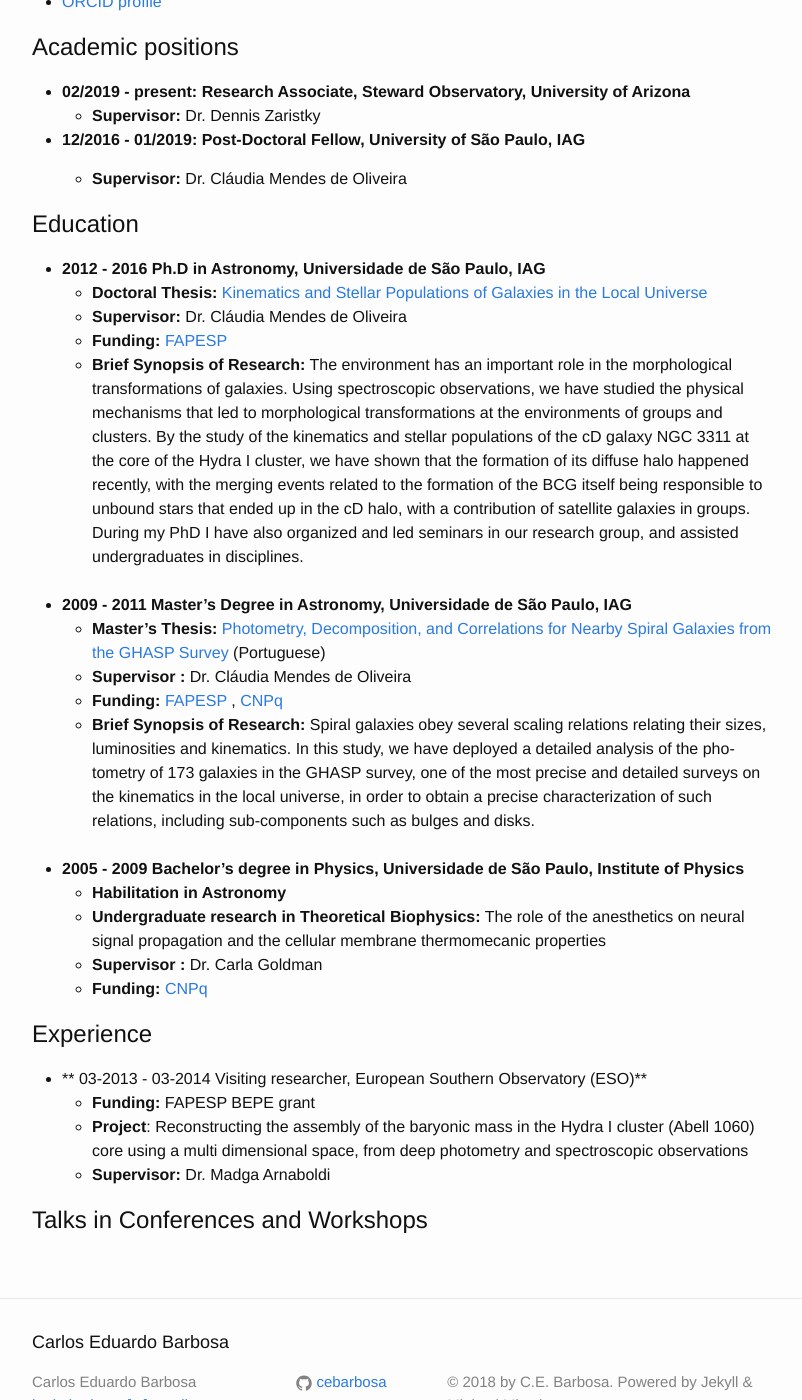
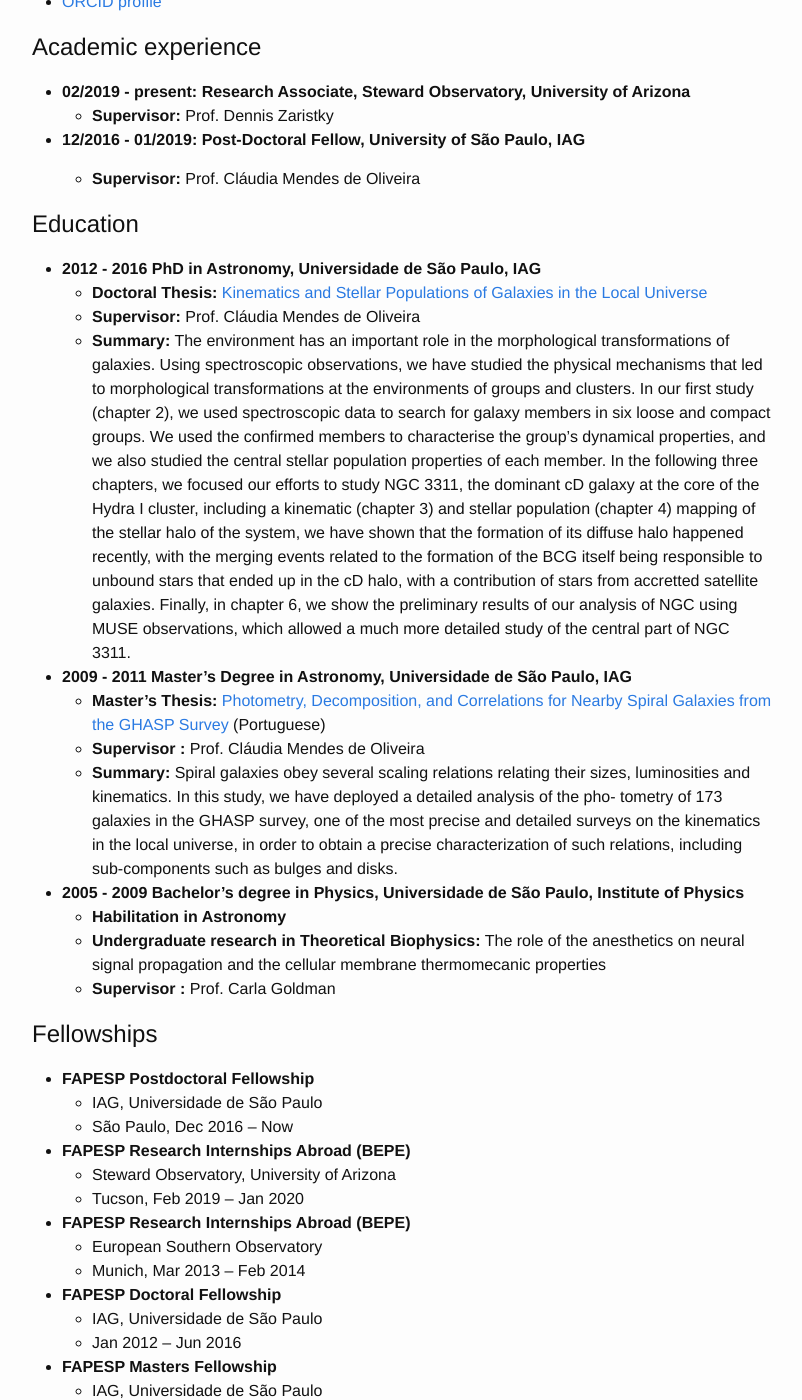
Before and after one commit to cebarbosa/cebarbosa.github.io, a Jekyll site: the page built from cv.md, in a window 1280 px wide and 1400 px high, scrolled down 198 px. Shown: the whole window, without its empty margins (238-1040 px from the left). Built offline with Jekyll 4.4.1, drawn with Linux system fonts in a browser that asks for light colours; some of the changed text lies outside the part shown.

Commit message:
Updated CV.

```diff
--- a/cv.md
+++ b/cv.md
@@ -6,47 +6,77 @@
 * [Curriculum Vitae](assets/cebarbosa_cv.pdf)
 * [ORCID profile](https://orcid.org/0000-0002-5292-2782)
 
-Academic positions
+Academic experience
 ======
 
 * **02/2019 - present: Research Associate, Steward Observatory, University of Arizona**
-    * **Supervisor:** Dr. Dennis Zaristky
+    * **Supervisor:** Prof. Dennis Zaristky
 
 * **12/2016 - 01/2019: Post-Doctoral Fellow, University of São Paulo, IAG**
 
-    * **Supervisor:** Dr. Cláudia Mendes de Oliveira
+    * **Supervisor:** Prof. Cláudia Mendes de Oliveira
 
 
 Education
 ======
-* **2012 - 2016 Ph.D in Astronomy, Universidade de São Paulo, IAG**
+* **2012 - 2016 PhD in Astronomy, Universidade de São Paulo, IAG**
     * **Doctoral Thesis:** [Kinematics and Stellar Populations of Galaxies in the Local Universe](assets/thesis.pdf)
-    * **Supervisor:** Dr. Cláudia Mendes de Oliveira
-    * **Funding:** [FAPESP](http://www.fapesp.br/en/)
-    * **Brief Synopsis of Research:** The environment has an important role in the morphological transformations of galaxies. Using spectroscopic observations, we have studied the physical mechanisms that led to morphological transformations at the environments of groups and clusters. By the study of the kinematics and stellar populations of the cD galaxy NGC 3311 at the core of the Hydra I cluster, we have shown that the formation of its diffuse halo happened recently, with the merging events related to the formation of the BCG itself being responsible to unbound stars that ended up in the cD halo, with a contribution of satellite galaxies in groups. During my PhD I have also organized and led seminars in our research group, and assisted undergraduates in disciplines.
- <br>
- <br>
+    * **Supervisor:** Prof. Cláudia Mendes de Oliveira
+    * **Summary:** The environment has an important role in the morphological transformations of galaxies. Using spectroscopic observations, we have studied the physical mechanisms that led to morphological transformations at the environments of groups and clusters. In our first study (chapter 2), we used spectroscopic data to search for galaxy members in six loose and compact groups. We used the confirmed members to characterise the group's dynamical properties, and we also studied the central stellar population properties of each member. In the following three chapters, we focused our efforts to study NGC 3311, the dominant cD galaxy at the core of the Hydra I cluster, including a kinematic (chapter 3) and stellar population (chapter 4) mapping of the stellar halo of the system,  we have shown that the formation of its diffuse halo happened recently, with the merging events related to the formation of the BCG itself being responsible to unbound stars that ended up in the cD halo, with a contribution of stars from accretted satellite galaxies. Finally, in chapter 6, we show the preliminary results of our analysis of NGC using MUSE observations, which allowed a much more detailed study of the central part of NGC 3311.
+
  * **2009 - 2011 Master's Degree in Astronomy, Universidade de São Paulo, IAG**
     * **Master's Thesis:** [Photometry, Decomposition, and Correlations for Nearby Spiral Galaxies from the GHASP Survey](assets/master_thesis.pdf) (Portuguese)
-    * **Supervisor :** Dr. Cláudia Mendes de Oliveira
-    * **Funding:** [FAPESP](http://www.fapesp.br/en/) , [CNPq](http://cnpq.br/)
-    * **Brief Synopsis of Research:**  Spiral galaxies obey several scaling relations relating their sizes, luminosities and kinematics. In this study, we have deployed a detailed analysis of the pho- tometry of 173 galaxies in the GHASP survey, one of the most precise and detailed surveys on the kinematics in the local universe, in order to obtain a precise characterization of such relations, including sub-components such as bulges and disks.
-    <br>
-    <br>
+    * **Supervisor :** Prof. Cláudia Mendes de Oliveira
+    * **Summary:**  Spiral galaxies obey several scaling relations relating their sizes, luminosities and kinematics. In this study, we have deployed a detailed analysis of the pho- tometry of 173 galaxies in the GHASP survey, one of the most precise and detailed surveys on the kinematics in the local universe, in order to obtain a precise characterization of such relations, including sub-components such as bulges and disks.
+
  * **2005 - 2009 Bachelor's degree in Physics, Universidade de São Paulo, Institute of Physics**
     * **Habilitation in Astronomy**
     * **Undergraduate research in Theoretical Biophysics:** The role of the anesthetics on neural signal propagation and the cellular membrane thermomecanic properties
-    * **Supervisor :** Dr. Carla Goldman
-    * **Funding:** [CNPq](http://cnpq.br/)
+    * **Supervisor :** Prof. Carla Goldman
 
+Fellowships
+=======
+* **FAPESP Postdoctoral Fellowship**
+    * IAG, Universidade de São Paulo
+    * São Paulo, Dec 2016 – Now
+* **FAPESP Research Internships Abroad (BEPE)**
+    * Steward Observatory, University of Arizona
+    * Tucson, Feb 2019 – Jan 2020
+* **FAPESP Research Internships Abroad (BEPE)**
+    * European Southern Observatory
+    * Munich, Mar 2013 – Feb 2014
+* **FAPESP Doctoral Fellowship**
+    * IAG, Universidade de São Paulo
+    * Jan 2012 – Jun 2016
+* **FAPESP Masters Fellowship**
+    * IAG, Universidade de São Paulo
+    * São Paulo, Mar 2010 – Jul 2011
+* **CNPq Masters Fellowship**
+    * IAG, Universidade de São Paulo
+    * São Paulo, Aug 2009 – Jun 2011
+* **CNPq Undergraduate Fellowship**
+    * Institute of Physics, Universidade de São Paulo
+    * São Paulo, Aug 2008 – Jul 2010
 
+Memberships
+========
+* **International Astronomical Union (IAU)** (junior member)
+* ** Sociedade Astronômica Brasileira (SAB)** (effective member)
 
-Experience
-=====
-* ** 03-2013 - 03-2014 Visiting researcher, European Southern Observatory (ESO)**
-    * **Funding:** FAPESP BEPE grant
-    * **Project**: Reconstructing the assembly of the baryonic mass in the Hydra I cluster (Abell 1060) core using a multi dimensional space, from deep photometry and spectroscopic observations
-    * **Supervisor:** Dr. Madga Arnaboldi
+Organizing Committees
+==============
+* **SPAnet Workshop on Clusters of Galaxies and the Large-Scale Structure of the Universe**
+    * IAG, Universidade de São Paulo, Local organizing committee
+    * São Paulo, Mar 2018
+* **ESO/NUVA/IAG Workshop on Challenges in UV Astronomy**
+    * ESO, Local organizing committee
+    * Munich, Oct 2013
 
-Talks in Conferences and Workshops
-=====
+Professional Experience
+==============
+* **Administrative Intern**
+    * Library, Biomedical Sciences Institute, Universidade de São Paulo
+    * São Paulo, 2006 – 2008
+* **CNC Lathe Operator**
+    * York International
+    * São Paulo, 2000 - 2005
```
Also changed, not shown: publications.md (+0 -2 lines).
